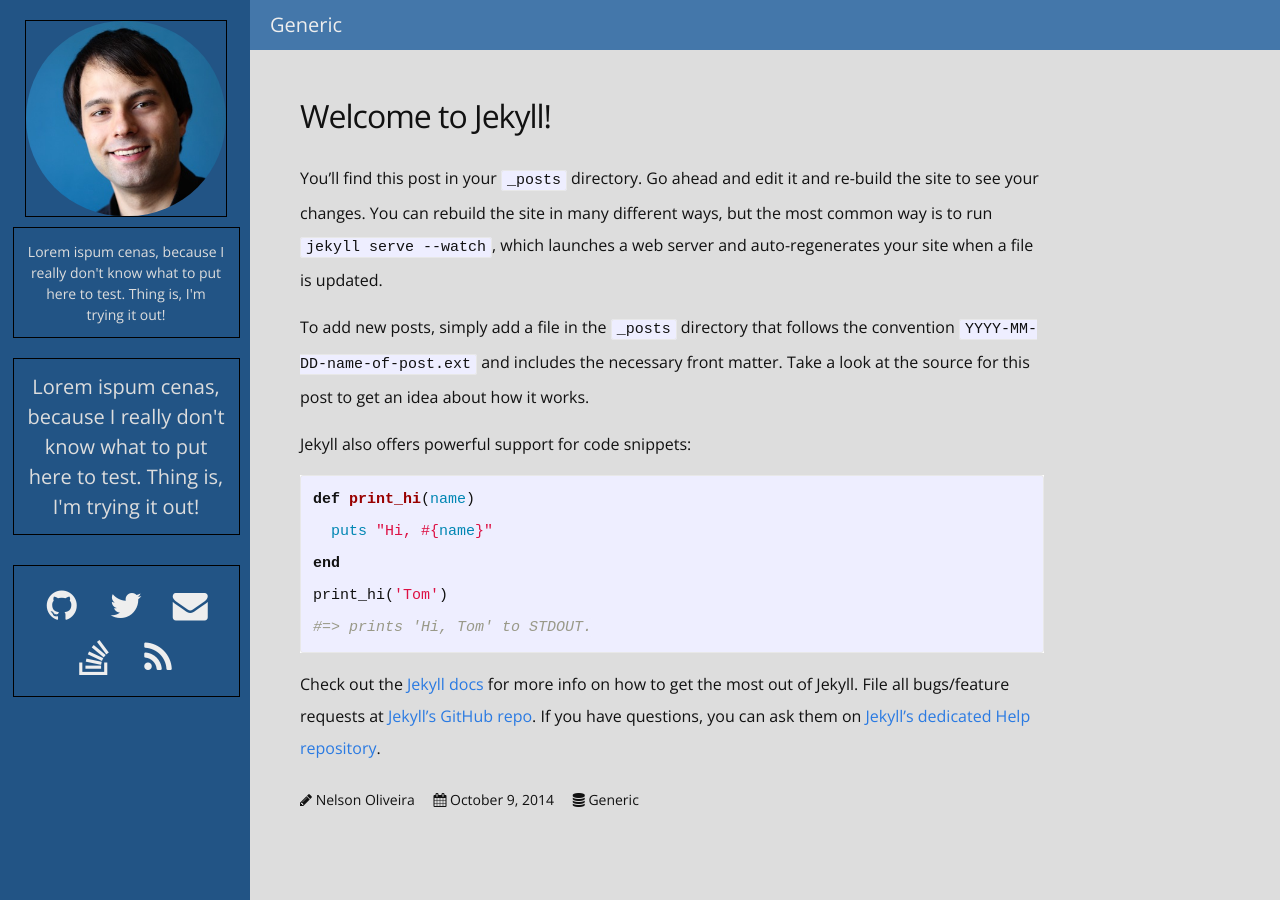
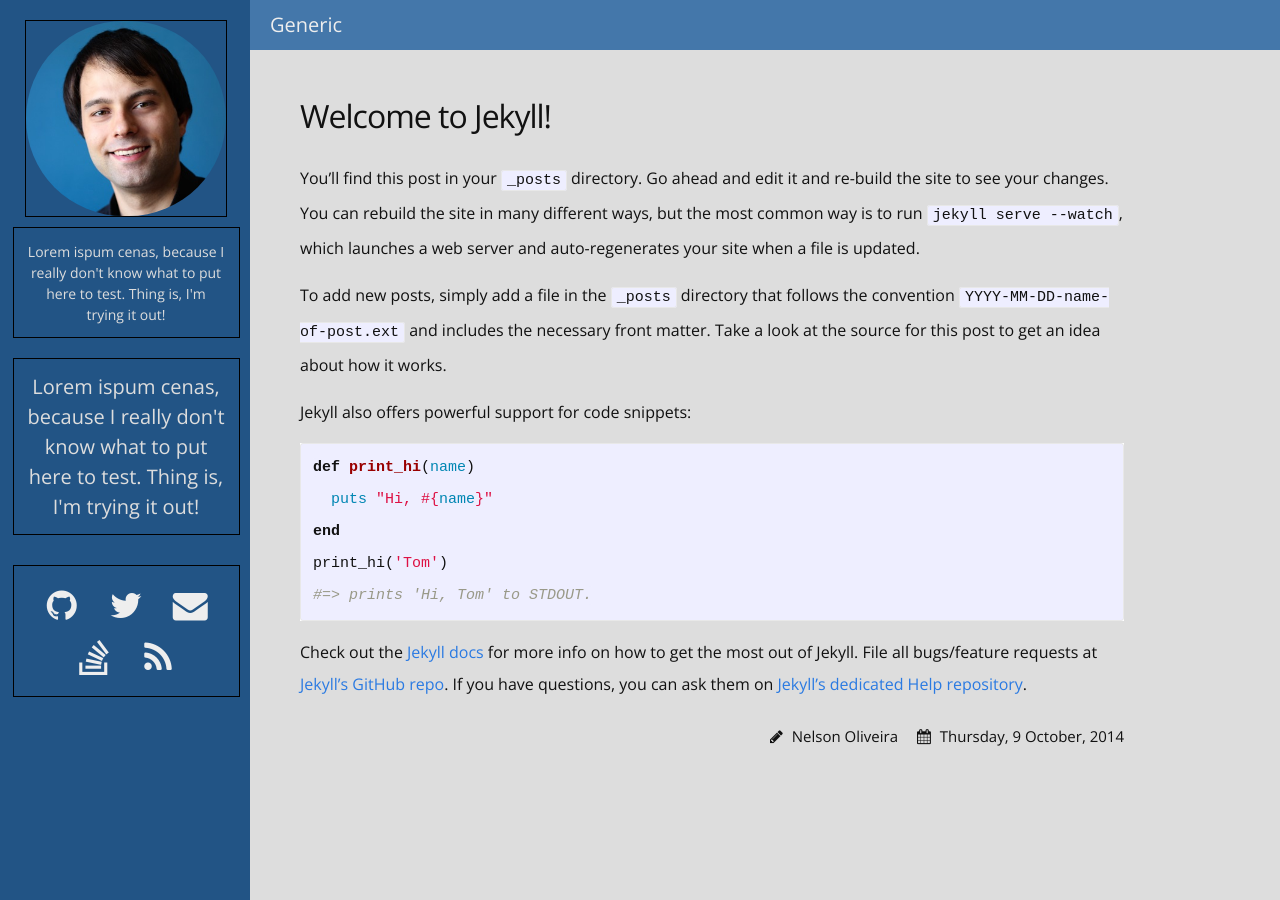
Before and after one commit to Nelspike/Nelspike.github.io, a Jekyll site: the page built from _posts/2014-10-09-welcome-to-jekyll.markdown, in a window 1280 px wide. Built offline with Jekyll 4.4.1, drawn with Linux system fonts in a browser that asks for light colours; nearby versions of some CDN libraries.

Commit message:
Post meta layout fixed.

```diff
--- a/_config.yml
+++ b/_config.yml
@@ -7,9 +7,9 @@
   Google search results) and in your feed.xml site description.
 baseurl: "" # the subpath of your site, e.g. /blog/
 url: "http://nelspike.github.io" # the base hostname & protocol for your site
-facebook_username: NelspikeTX
 twitter_username: nelspiketx
 github_username:  Nelspike
+poster: Nelson Oliveira
 
 # Build settings
 markdown: kramdown
--- a/_layouts/post.html
+++ b/_layouts/post.html
@@ -15,15 +15,11 @@
   <div class="post-meta">
     <div class="post-author">
       <i class="fa fa-pencil"></i>
-      Nelson Oliveira
+      <span class="meta-info">{{ site.poster }}</span>
     </div>
     <div class="post-date">
       <i class="fa fa-calendar"></i>
-      {{ page.date | date: "%B %-d, %Y" }}
-    </div>
-    <div class="post-category">
-      <i class="fa fa-database"></i>
-      {{ page.categories | join: "|" | capitalize }}
+      <span class="meta-info">{{ page.date | date: "%A, %-d %B, %Y" }}</span>
     </div>
   </div>
 </div>
--- a/_sass/_default_layout.scss
+++ b/_sass/_default_layout.scss
@@ -268,6 +268,7 @@
 
 .single-post {
   padding: 50px;
+  width: 80%;
 
   .post-title {
     margin-bottom: 30px;
@@ -281,13 +282,19 @@
   }
 
   .post-content {
-    width: 80%;
     line-height: 2em;
   }
 
   .post-meta {
+    text-align: right;
     margin-top: 25px;
-    font-size: 14px;
+    font-size: 15px;
+    font-weight: 400;
+
+    .meta-info {
+      display: inline-block;
+      margin-left: 5px;
+    }
 
     .post-author {
       display: inline-block;
@@ -297,10 +304,5 @@
       display: inline-block;
       margin-left: 15px;
     }
-
-    .post-category {
-      display: inline-block;
-      margin-left: 15px;
-    }
   }
 }
```
